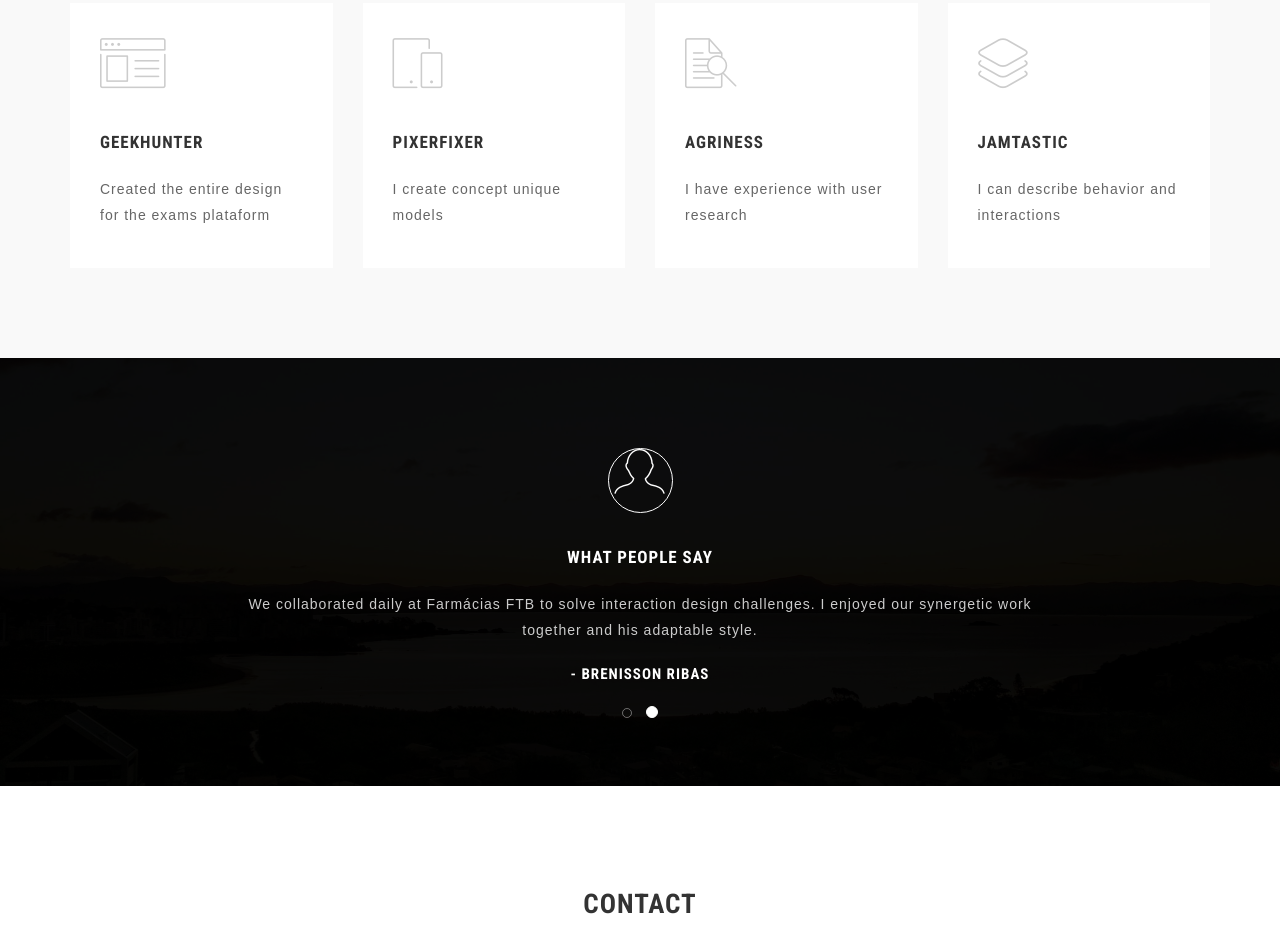
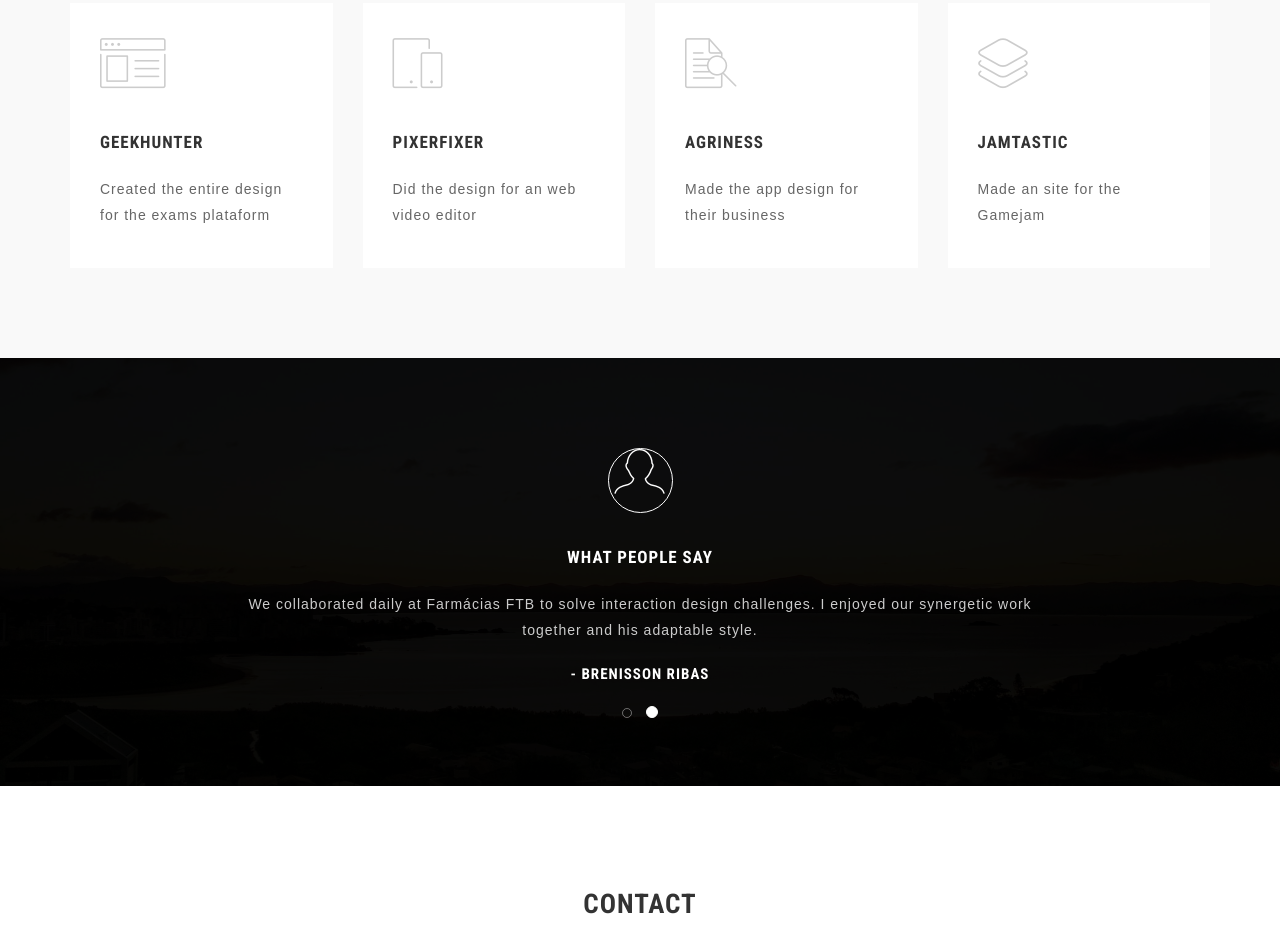
Before and after one commit to gabrielcpule/gabrielcpule.github.io, a plain HTML site: page portfolio/index.html in a window 1280 px wide. Shown: the part 1642-2594 px from the top of the page. Drawn offline with nearby package versions, Linux system fonts and the light colour scheme.

Commit message:
made some txt changes

```diff
--- a/portfolio/index.html
+++ b/portfolio/index.html
@@ -158,7 +158,7 @@
 					<div class="service-box gallery"><a href="images/portfolio/2.png">
                                 <img src="images/portfolio/2.png" hidden="" alt=""> <i class="icon icon-mobile"></i>
 						<h4>PixerFixer </h4>
-						<p>I create concept unique models </p>
+						<p>Did the design for an web video editor</p>
                         </a>
 
                              <a href="images/portfolio/3.png" hidden=""> <img src="images/portfolio/3.png" alt=""> </a>
@@ -171,7 +171,7 @@
 					<div class="service-box gallery"><a href="images/portfolio/5.png">
                                 <img src="images/portfolio/5.png" hidden="" alt=""> <i class="icon icon-search"></i>
 						<h4>Agriness </h4>
-						<p>I have experience with user research</p>
+						<p>Made the app design for their business</p>
                           </a>
 
 
@@ -182,7 +182,7 @@
 					<div class="service-box gallery"><a href="images/portfolio/6.png">
                                 <img src="images/portfolio/6.png" hidden="" alt=""> <i class="icon icon-layers"></i>
 						<h4>Jamtastic </h4>
-						<p>I can describe behavior and interactions</p>
+						<p>Made an site for the Gamejam</p>
                           </a>
                         <a href="images/portfolio/7.png" hidden=""> <img src="images/portfolio/7.png" alt=""> </a>
 
```
